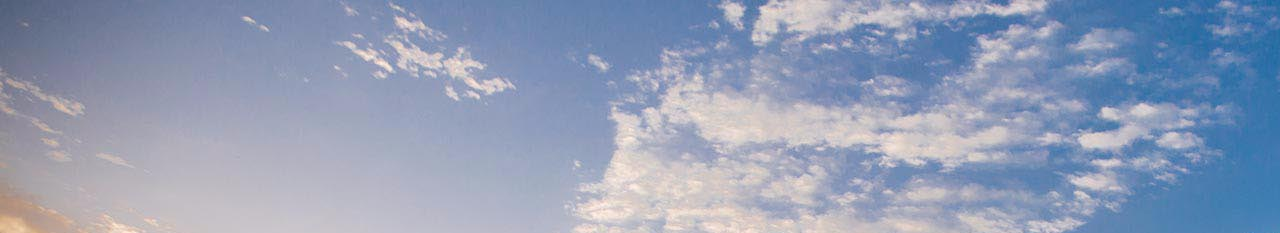
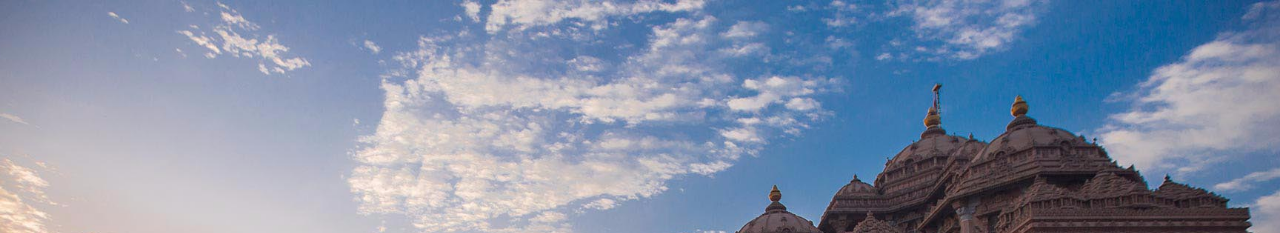
Before and after one commit to Drackus001/front_end_E-Learning, a plain HTML site: page login.html in a window 1280 px wide. Shown: the top 233 px of the page. Drawn offline with nearby package versions, Linux system fonts and the light colour scheme.

Commit message:
set login image properly

```diff
--- a/css/style.css
+++ b/css/style.css
@@ -5,6 +5,16 @@ body {
     align-items: center;
     justify-content: center;
     background-image: url("/res/temple1.jpg");
+    /* The image used */
+
+
+    /* Full height */
+    height: 100%;
+
+    /* Center and scale the image nicely */
+    background-position: center;
+    background-repeat: no-repeat;
+    background-size: cover;
 }
 
 .panel {
```
